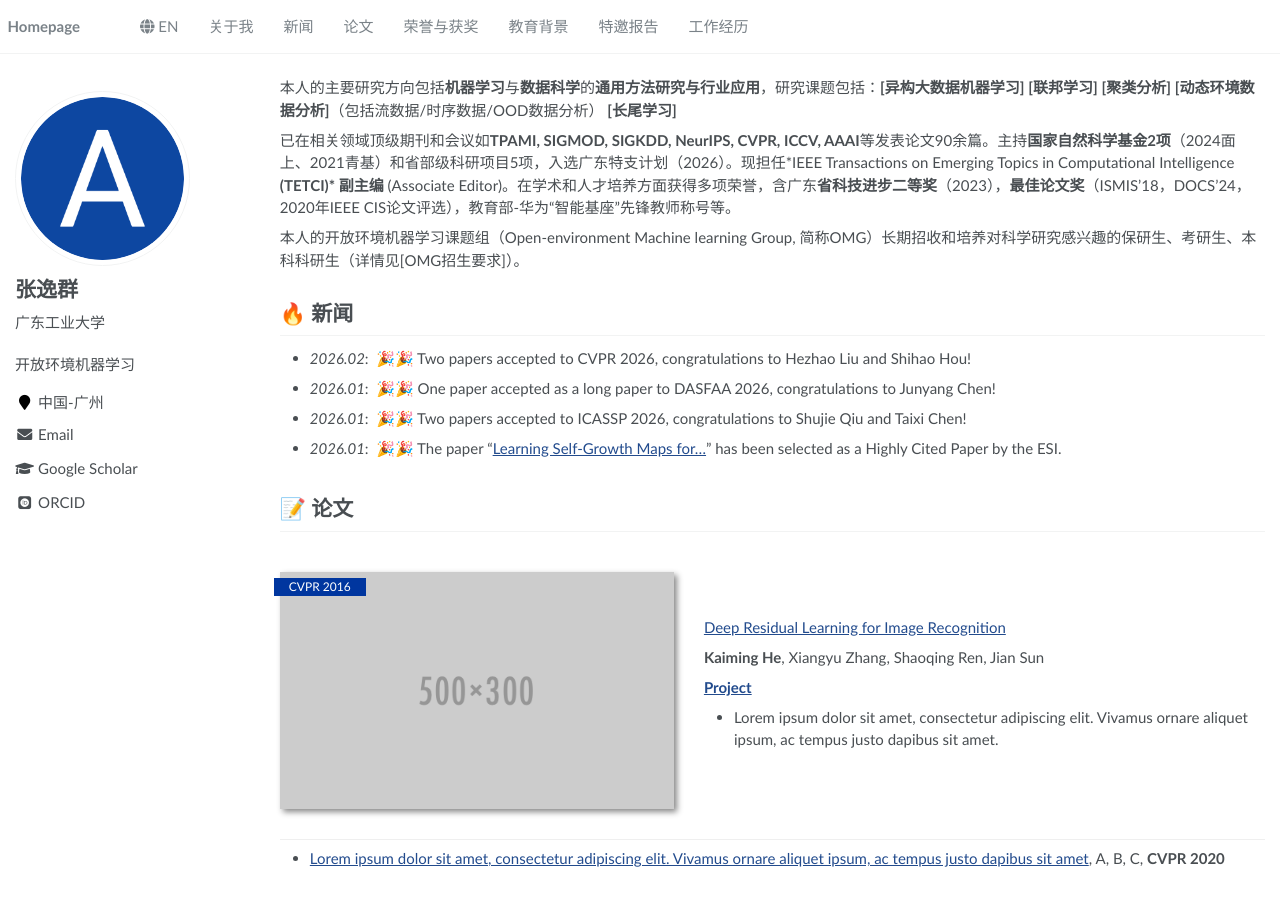
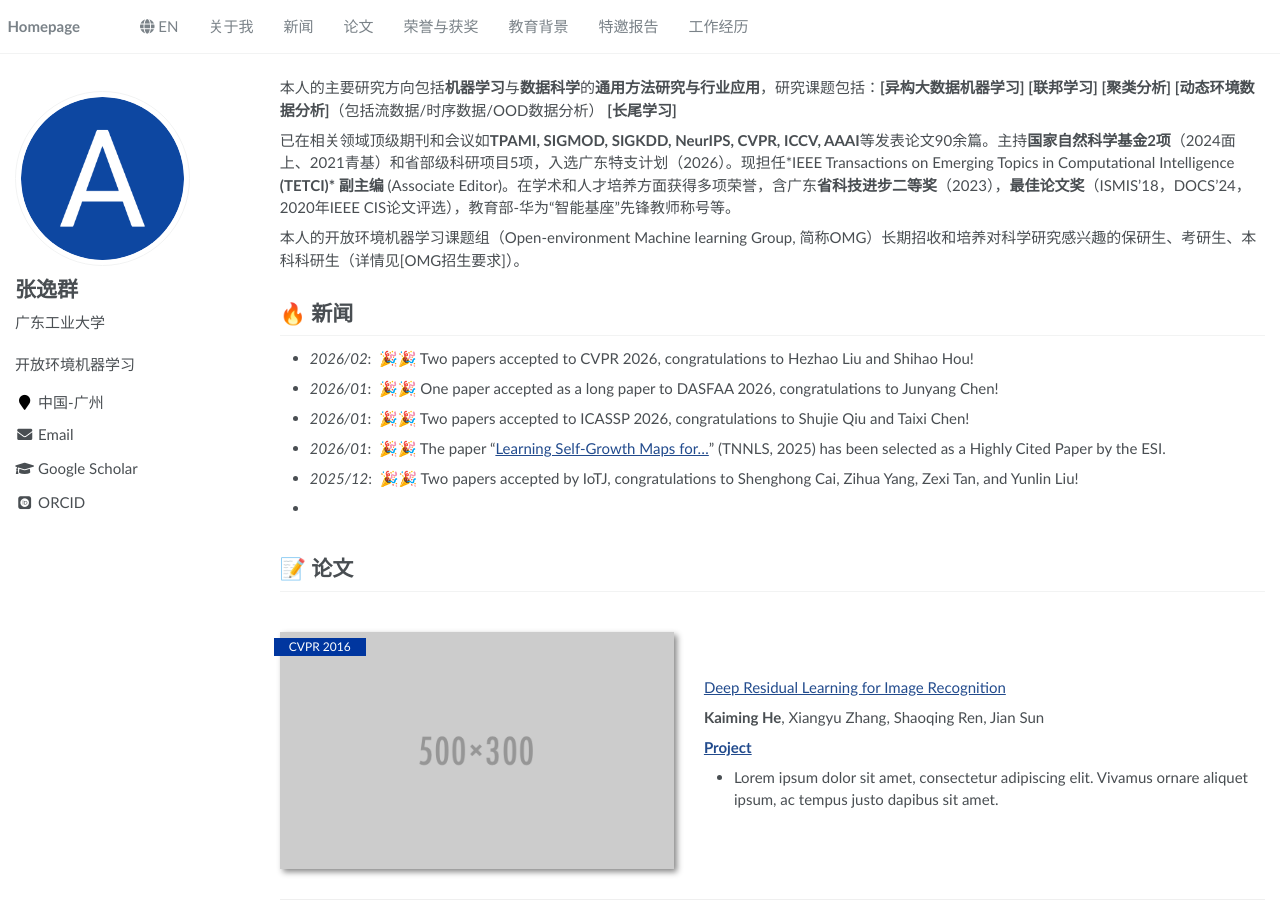
Before and after one commit to yqzhang-Zz/zh, a Jekyll site: the page built from _pages/about.md, in a window 1280 px wide and 900 px high. Built offline with Jekyll 4.4.1, drawn with Linux system fonts in a browser that asks for light colours; some web fonts are replaced.

Commit message:
Update about.md

```diff
--- a/_pages/about.md
+++ b/_pages/about.md
@@ -26,10 +26,12 @@ redirect_from:
 <span class='anchor' id="news"></span>
 
 # 🔥 新闻
-- *2026.02*: &nbsp;🎉🎉 Two papers accepted to CVPR 2026, congratulations to Hezhao Liu and Shihao Hou!
-- *2026.01*: &nbsp;🎉🎉 One paper accepted as a long paper to DASFAA 2026, congratulations to Junyang Chen!
-- *2026.01*: &nbsp;🎉🎉 Two papers accepted to ICASSP 2026, congratulations to Shujie Qiu and Taixi Chen!
-- *2026.01*: &nbsp;🎉🎉 The paper “[Learning Self-Growth Maps for…](https://ieeexplore.ieee.org/abstract/document/11007519)” has been selected as a Highly Cited Paper by the ESI.
+- *2026/02*: &nbsp;🎉🎉 Two papers accepted to CVPR 2026, congratulations to Hezhao Liu and Shihao Hou!
+- *2026/01*: &nbsp;🎉🎉 One paper accepted as a long paper to DASFAA 2026, congratulations to Junyang Chen!
+- *2026/01*: &nbsp;🎉🎉 Two papers accepted to ICASSP 2026, congratulations to Shujie Qiu and Taixi Chen!
+- *2026/01*: &nbsp;🎉🎉 The paper “[Learning Self-Growth Maps for…](https://ieeexplore.ieee.org/abstract/document/11007519)” (TNNLS, 2025) has been selected as a Highly Cited Paper by the ESI.
+- *2025/12*: &nbsp;🎉🎉 Two papers accepted by IoTJ, congratulations to Shenghong Cai, Zihua Yang, Zexi Tan, and Yunlin Liu!
+-
 
 <span class='anchor' id="publications"></span>
 
```
